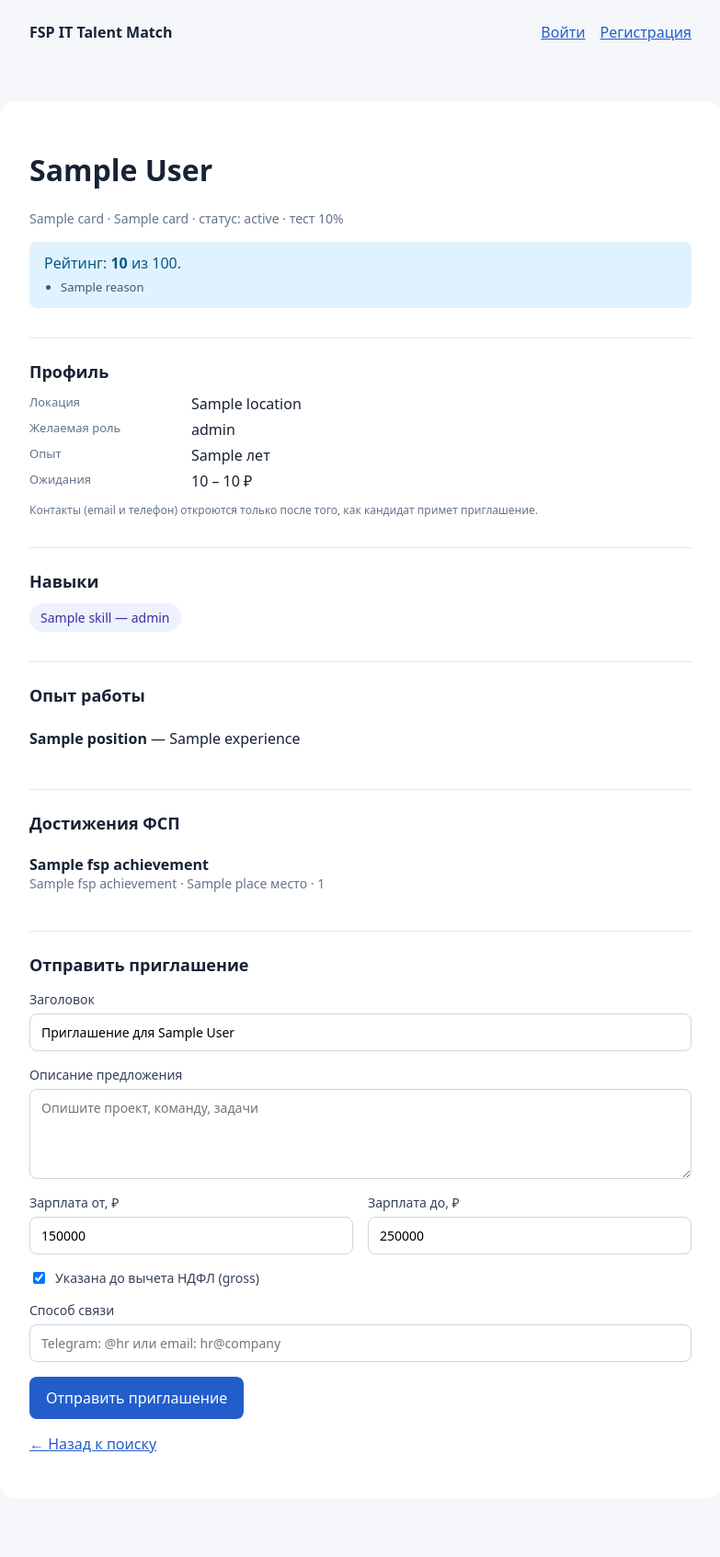
After one commit to projectlnk/fsp-it-talent-match, a FastAPI app: template app/templates/employers/candidate_card.html in a window 1280 px wide. The commit adds this page. Shown: the whole page at 92% size, without its empty margins (248-1031 px from the left). Run offline with FastAPI, Linux system fonts and the light colour scheme; the template is opened without the code that fills it: most values are stand-ins (such as "Sample title", 1, 10 or a date in 2020).

Commit message:
feat(employers): HTML-кабинет — поиск и карточка кандидата
- /employer/search: форма фильтров, выдача с рейтингом и reasons.
- /employer/candidates/{id}: карточка без контактов, с рейтингом,
  навыками, опытом и ФСП-достижениями.
- Стили для списка кандидатов, чипов и ключ-значение.

```diff
--- a/app/static/css/main.css
+++ b/app/static/css/main.css
@@ -69,3 +69,24 @@ a { color: #235dcc; } button { padding: 12px 18px; cursor: pointer; } pre { whit
 
 .small { font-size: 12px; }
 code { background: #f1f5f9; padding: 1px 6px; border-radius: 4px; font-size: 12px; }
+.badge-fsp { background: #dcfce7; color: #166534; }
+.badge-demo { background: #fef3c7; color: #92400e; }
+
+.candidate-list { list-style: none; padding: 0; margin: 16px 0 0; }
+.candidate-item { padding: 16px 0; border-bottom: 1px solid #eef2f7; }
+.candidate-item:last-child { border-bottom: none; }
+.candidate-head { display: flex; align-items: baseline; gap: 8px; flex-wrap: wrap; margin-bottom: 6px; }
+.candidate-link { font-size: 16px; text-decoration: none; }
+.candidate-link:hover { text-decoration: underline; }
+
+.reason-list { margin: 6px 0 0; padding-left: 18px; color: #475569; font-size: 13px; }
+.reason-list li { margin: 2px 0; }
+
+.chip-list-inline { margin-top: 6px; display: flex; flex-wrap: wrap; gap: 6px; }
+.chip-small { display: inline-block; padding: 3px 10px; background: #f1f5f9; color: #334155; border-radius: 999px; font-size: 12px; }
+
+.alert-info { background: #e0f2fe; color: #075985; }
+
+.kv { display: grid; grid-template-columns: 160px 1fr; gap: 6px 16px; margin: 0; }
+.kv dt { color: #64748b; font-size: 13px; }
+.kv dd { margin: 0; }
--- /dev/null
+++ b/app/templates/employers/candidate_card.html
@@ -0,0 +1,120 @@
+{% extends "base.html" %}
+{% block content %}
+<h1>{{ card.full_name }}</h1>
+
+{% if error %}<div class="alert alert-error">{{ error }}</div>{% endif %}
+
+<p class="muted">
+  {{ card.specialization_name }} · {{ card.grade_name }} · статус: {{ card.category_status }}
+  {% if card.test_score is not none %} · тест {{ card.test_score }}%{% endif %}
+</p>
+
+<div class="alert alert-info">
+  Рейтинг: <strong>{{ card.ranking_score }}</strong> из 100.
+  {% if card.ranking_reasons %}
+    <ul class="reason-list">
+      {% for reason in card.ranking_reasons %}<li>{{ reason }}</li>{% endfor %}
+    </ul>
+  {% endif %}
+</div>
+
+<section class="profile-section">
+  <h2>Профиль</h2>
+  <dl class="kv">
+    {% if card.location %}<dt>Локация</dt><dd>{{ card.location }}</dd>{% endif %}
+    {% if card.desired_role %}<dt>Желаемая роль</dt><dd>{{ card.desired_role }}</dd>{% endif %}
+    {% if card.experience_years is not none %}<dt>Опыт</dt><dd>{{ card.experience_years }} лет</dd>{% endif %}
+    {% if card.desired_salary_from or card.desired_salary_to %}
+      <dt>Ожидания</dt>
+      <dd>
+        {{ card.desired_salary_from or '—' }} – {{ card.desired_salary_to or '—' }} ₽
+      </dd>
+    {% endif %}
+  </dl>
+  <p class="muted small">
+    Контакты (email и телефон) откроются только после того, как кандидат примет приглашение.
+  </p>
+</section>
+
+{% if card.skills %}
+<section class="profile-section">
+  <h2>Навыки</h2>
+  <ul class="chip-list">
+    {% for s in card.skills %}
+      <li class="chip">{{ s.skill }}{% if s.level %} — {{ s.level }}{% endif %}</li>
+    {% endfor %}
+  </ul>
+</section>
+{% endif %}
+
+{% if card.experiences %}
+<section class="profile-section">
+  <h2>Опыт работы</h2>
+  <ul class="experience-list">
+    {% for e in card.experiences %}
+      <li class="experience-item">
+        <strong>{{ e.position }}</strong> — {{ e.company_name }}
+        {% if e.is_current %}<span class="badge">сейчас</span>{% endif %}
+      </li>
+    {% endfor %}
+  </ul>
+</section>
+{% endif %}
+
+{% if card.fsp_achievements %}
+<section class="profile-section">
+  <h2>Достижения ФСП</h2>
+  <ul class="achievement-list">
+    {% for a in card.fsp_achievements %}
+      <li class="achievement-item">
+        <div class="achievement-head">
+          <strong>{{ a.title }}</strong>
+          {% if a.is_team %}<span class="badge">командное</span>{% endif %}
+          {% if a.is_demo %}<span class="badge badge-demo">демо</span>{% endif %}
+        </div>
+        <div class="muted">
+          {% if a.competition_name %}{{ a.competition_name }}{% endif %}
+          {% if a.place %} · {{ a.place }} место{% endif %}
+          {% if a.rank %} · {{ a.rank }}{% endif %}
+        </div>
+      </li>
+    {% endfor %}
+  </ul>
+</section>
+{% endif %}
+
+<section class="profile-section">
+  <h2>Отправить приглашение</h2>
+  <form method="post" action="/employer/offers" class="form">
+    <input type="hidden" name="candidate_profile_id" value="{{ card.profile_id }}">
+    <label>Заголовок
+      <input type="text" name="title" required maxlength="255"
+             value="Приглашение для {{ card.full_name }}">
+    </label>
+    <label>Описание предложения
+      <textarea name="description" rows="4" placeholder="Опишите проект, команду, задачи"></textarea>
+    </label>
+    <div class="form-row">
+      <label>Зарплата от, ₽
+        <input type="number" name="salary_from" required min="0" value="150000">
+      </label>
+      <label>Зарплата до, ₽
+        <input type="number" name="salary_to" required min="0" value="250000">
+      </label>
+    </div>
+    <label class="checkbox">
+      <input type="checkbox" name="salary_gross" value="1" checked>
+      Указана до вычета НДФЛ (gross)
+    </label>
+    <label>Способ связи
+      <input type="text" name="contact_method" maxlength="255"
+             placeholder="Telegram: @hr или email: hr@company">
+    </label>
+    <button type="submit">Отправить приглашение</button>
+  </form>
+</section>
+
+<p>
+  <a href="/employer/search">← Назад к поиску</a>
+</p>
+{% endblock %}
--- a/app/web/router.py
+++ b/app/web/router.py
@@ -7,12 +7,14 @@ from app.modules.auth.web import router as auth_web_router
 from app.modules.candidates.web import router as candidates_web_router
 from app.modules.employers.web import router as employers_web_router
 from app.web.templates import templates
+from app.modules.employers.web import router as employers_web_router
 
 router = APIRouter()
 router.include_router(auth_web_router)
 router.include_router(candidates_web_router)
 router.include_router(employers_web_router)
 router.include_router(assessments_web_router)
+router.include_router(employers_web_router)
 
 
 @router.get("/", include_in_schema=False)
```
Also changed, not shown: app/modules/employers/web.py (+104 -8 lines), app/templates/employers/search.html (added, +77 -0 lines).
